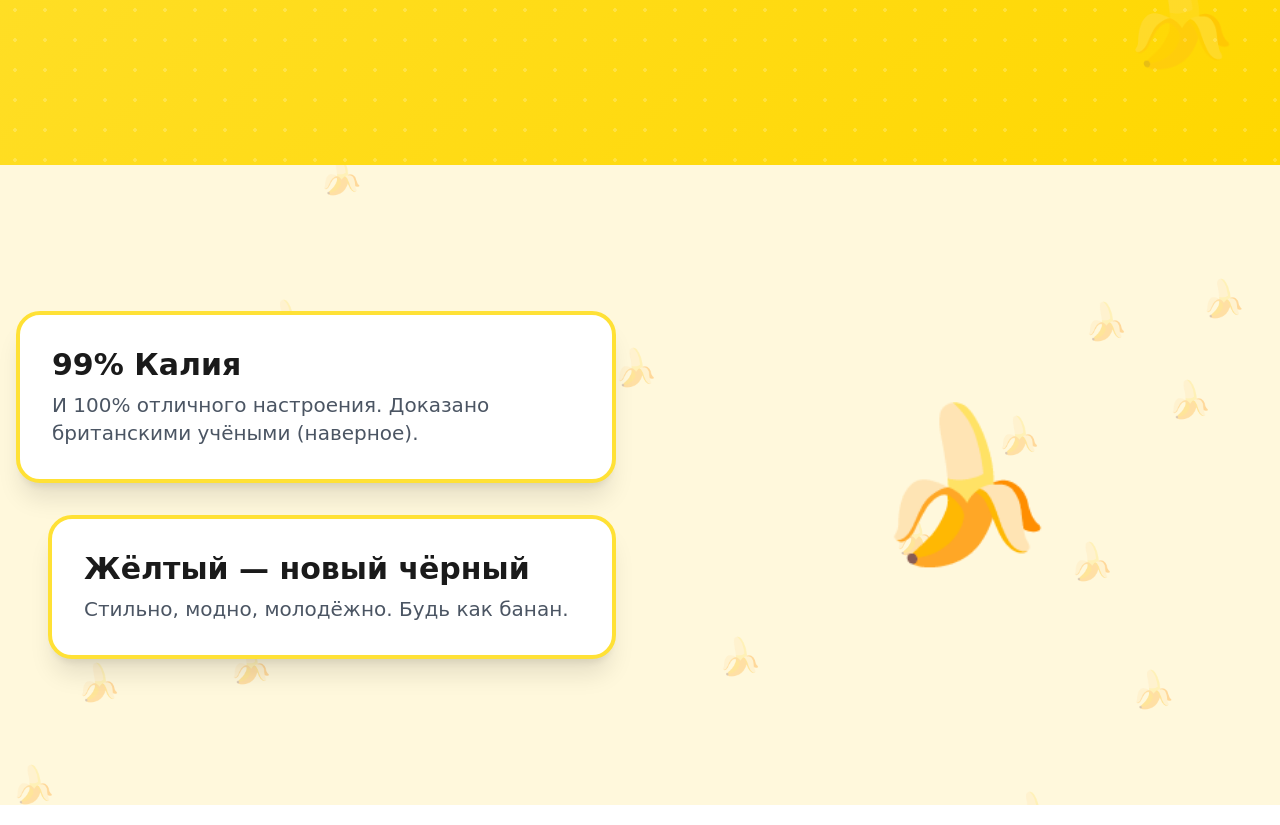
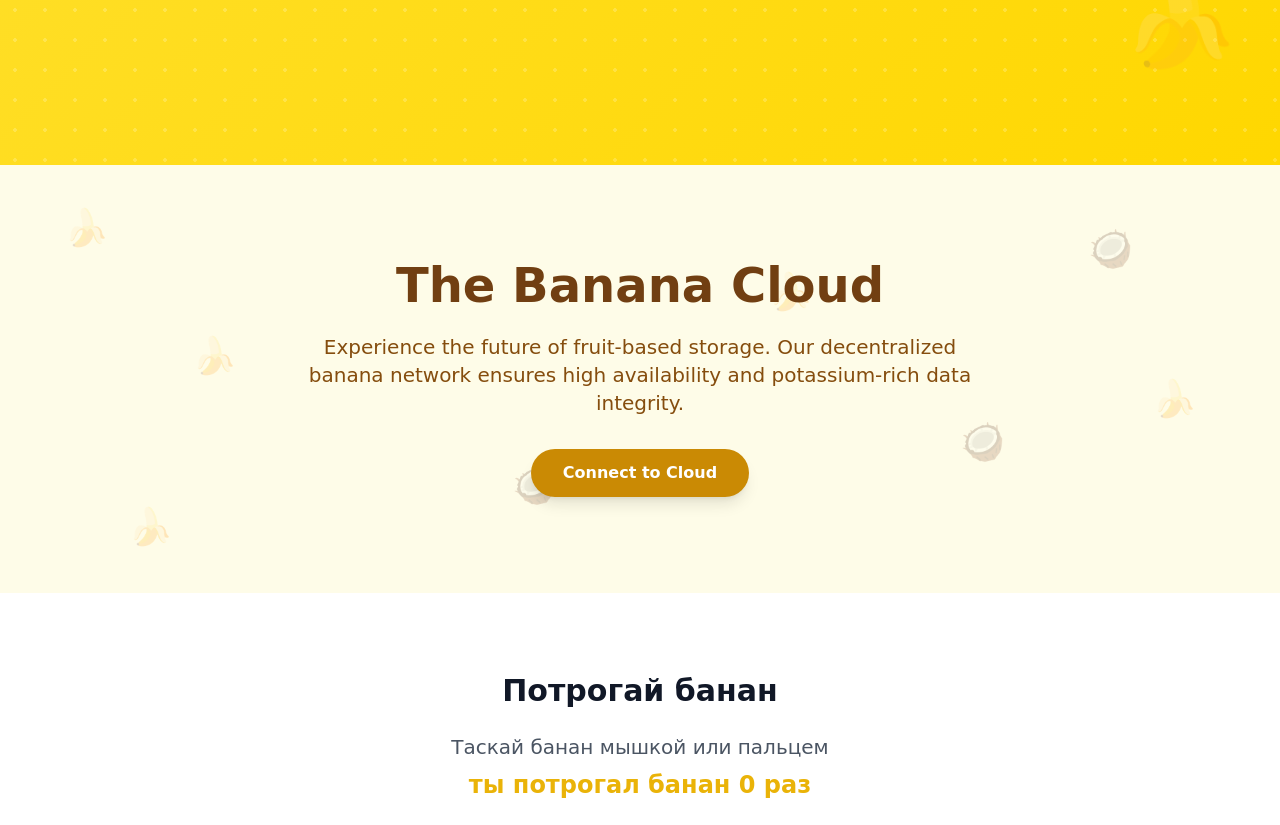
Before and after one commit to ljudidela/banana, a React (Vite) app: page / in a window 1280 px wide. Shown: the part 635-1460 px from the top of the page. Built offline with nearby package versions, Linux system fonts and the light colour scheme.

Commit message:
AI: update src/components/BananaCloud.tsx — id="banana-cloud"

```diff
--- a/src/components/BananaCloud.tsx
+++ b/src/components/BananaCloud.tsx
@@ -1,66 +1,57 @@
-import { useEffect, useState } from 'react';
+import React, { useEffect, useState } from 'react';
 
 const BananaCloud = () => {
-  const [isVisible, setIsVisible] = useState(false);
+  const [offset, setOffset] = useState(0);
 
   useEffect(() => {
-    const observer = new IntersectionObserver(
-      ([entry]) => setIsVisible(entry.isIntersecting),
-      { threshold: 0.1 }
-    );
-    const el = document.getElementById('banana-cloud');
-    if (el) observer.observe(el);
-    return () => observer.disconnect();
+    const handleScroll = () => {
+      setOffset(window.scrollY);
+    };
+    window.addEventListener('scroll', handleScroll);
+    return () => window.removeEventListener('scroll', handleScroll);
   }, []);
 
+  // Background elements with parallax speed
+  const backgroundElements = [
+    { emoji: '🍌', top: '10%', left: '5%', speed: 0.2 },
+    { emoji: '🥥', top: '15%', left: '85%', speed: 0.3 },
+    { emoji: '🍌', top: '40%', left: '15%', speed: 0.1 },
+    { emoji: '🥥', top: '60%', left: '75%', speed: 0.4 },
+    { emoji: '🍌', top: '80%', left: '10%', speed: 0.2 },
+    { emoji: '🍌', top: '25%', left: '60%', speed: 0.15 },
+    { emoji: '🥥', top: '70%', left: '40%', speed: 0.25 },
+    { emoji: '🍌', top: '50%', left: '90%', speed: 0.1 },
+  ];
+
   return (
-    <section id="banana-cloud" className="min-h-[80vh] bg-cream relative overflow-hidden py-20 flex items-center justify-center">
-      {/* Floating Bananas Background */}
-      {[...Array(15)].map((_, i) => (
+    <section id="banana-cloud" className="relative py-24 bg-yellow-50 overflow-hidden">
+      {/* Background Parallax Layer */}
+      <div className="absolute inset-0 pointer-events-none">
+        {backgroundElements.map((item, index) => (
           <div
-          key={i}
-          className="absolute text-4xl opacity-30 select-none"
+            key={index}
+            className="absolute text-4xl opacity-20 transition-transform duration-75 ease-out"
             style={{
-            left: `${Math.random() * 100}%`,
-            top: `${Math.random() * 100}%`,
-            animation: `float ${3 + Math.random() * 5}s ease-in-out infinite`,
-            animationDelay: `${Math.random() * 2}s`,
-            transform: `rotate(${Math.random() * 360}deg)`
+              top: item.top,
+              left: item.left,
+              transform: `translateY(${offset * item.speed}px) rotate(${offset * 0.1}deg)`,
             }}
           >
-          🍌
+            {item.emoji}
           </div>
         ))}
-
-      <div className={`container mx-auto px-4 relative z-10 transition-all duration-1000 transform ${isVisible ? 'translate-y-0 opacity-100' : 'translate-y-20 opacity-0'}`}>
-        <div className="grid md:grid-cols-2 gap-12 items-center">
-          <div className="space-y-8">
-            <div className="bg-white p-8 rounded-3xl shadow-xl transform hover:-rotate-2 transition-transform duration-300 border-4 border-banana">
-              <h2 className="text-3xl font-bold mb-2">99% Калия</h2>
-              <p className="text-xl text-gray-600">И 100% отличного настроения. Доказано британскими учёными (наверное).</p>
       </div>
 
-            <div className="bg-white p-8 rounded-3xl shadow-xl transform hover:rotate-2 transition-transform duration-300 border-4 border-banana ml-8">
-              <h2 className="text-3xl font-bold mb-2">Жёлтый — новый чёрный</h2>
-              <p className="text-xl text-gray-600">Стильно, модно, молодёжно. Будь как банан.</p>
-            </div>
-          </div>
-
-          <div className="flex justify-center">
-            <div className="relative group cursor-pointer">
-              <div className="text-[150px] transition-transform duration-300 group-hover:scale-110 group-hover:rotate-12">
-                🍌
-              </div>
-              <div className="absolute top-1/3 left-1/4 w-full text-center opacity-0 group-hover:opacity-100 transition-opacity duration-300">
-                <span className="bg-black text-white px-4 py-1 rounded-full text-sm font-bold">Cool Banana!</span>
-              </div>
-              {/* Sunglasses overlay simulation */}
-              <div className="absolute top-[40%] left-[20%] text-6xl opacity-0 group-hover:opacity-100 transition-opacity duration-300 pointer-events-none">
-                🕶️
-              </div>
-            </div>
-          </div>
-        </div>
+      <div className="container mx-auto px-4 relative z-10 text-center">
+        <h2 className="text-4xl md:text-5xl font-bold text-yellow-900 mb-6">
+          The Banana Cloud
+        </h2>
+        <p className="text-xl text-yellow-800 max-w-2xl mx-auto mb-8">
+          Experience the future of fruit-based storage. Our decentralized banana network ensures high availability and potassium-rich data integrity.
+        </p>
+        <button className="bg-yellow-600 hover:bg-yellow-700 text-white font-bold py-3 px-8 rounded-full transition-colors shadow-lg">
+          Connect to Cloud
+        </button>
       </div>
     </section>
   );
```
Lines whose indentation alone changed are shown as unchanged.
